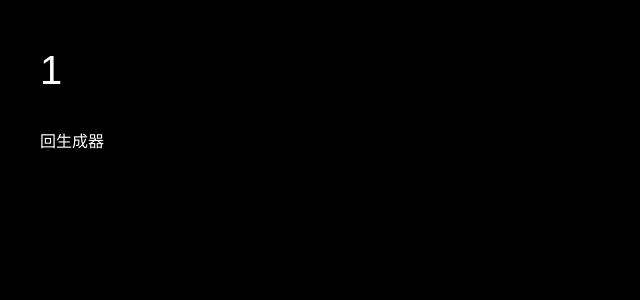
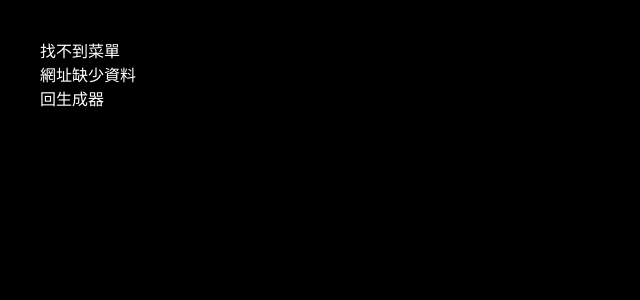
Before and after one commit to lm88219-creator/menu-generator, a Next.js app: page /menu/1 in a window 1280 px wide. Shown: the top 300 px of the page, without its empty margins (0-640 px from the left). Built offline with nearby package versions, Linux system fonts and the light colour scheme.

Commit message:
fix menu name route param

```diff
--- a/app/menu/[name]/page.tsx
+++ b/app/menu/[name]/page.tsx
@@ -1,18 +1,23 @@
 "use client";
 
+import Link from "next/link";
 import { useEffect, useMemo, useState } from "react";
-import Link from "next/link";
+import { useParams } from "next/navigation";
 
 type MenuItem = {
   name: string;
   price: string;
 };
 
-export default function MenuPage({ params }: { params: { name: string } }) {
+export default function MenuPage() {
+  const params = useParams();
+  const rawName = params?.name;
+  const restaurant = Array.isArray(rawName)
+    ? decodeURIComponent(rawName[0] ?? "")
+    : decodeURIComponent(rawName ?? "");
+
   const [menuText, setMenuText] = useState("");
   const [loaded, setLoaded] = useState(false);
-
-  const restaurant = decodeURIComponent(params.name);
 
   useEffect(() => {
     const p = new URLSearchParams(window.location.search);
@@ -27,6 +32,10 @@
       .filter(Boolean)
       .map((l) => {
         const parts = l.split(/\s+/);
+        if (parts.length < 2) {
+          return { name: l, price: "" };
+        }
+
         return {
           name: parts.slice(0, -1).join(" "),
           price: parts[parts.length - 1],
@@ -34,7 +43,41 @@
       });
   }, [menuText]);
 
-  if (!loaded) return <div>載入中...</div>;
+  if (!loaded) {
+    return (
+      <main
+        style={{
+          minHeight: "100vh",
+          background: "black",
+          color: "white",
+          display: "flex",
+          alignItems: "center",
+          justifyContent: "center",
+          fontFamily: "Arial",
+        }}
+      >
+        載入中...
+      </main>
+    );
+  }
+
+  if (!restaurant || !menuText) {
+    return (
+      <main
+        style={{
+          minHeight: "100vh",
+          background: "black",
+          color: "white",
+          padding: 40,
+          fontFamily: "Arial",
+        }}
+      >
+        <h1>找不到菜單</h1>
+        <p>網址缺少資料</p>
+        <Link href="/">回生成器</Link>
+      </main>
+    );
+  }
 
   return (
     <main
@@ -46,10 +89,10 @@
         fontFamily: "Arial",
       }}
     >
-      <h1 style={{ fontSize: 40 }}>{restaurant}</h1>
+      <h1 style={{ fontSize: 40, marginBottom: 30 }}>{restaurant}</h1>
 
-      <div style={{ marginTop: 30 }}>
-        {items.map((i, idx) => (
+      <div>
+        {items.map((item, idx) => (
           <div
             key={idx}
             style={{
@@ -60,14 +103,16 @@
               fontSize: 20,
             }}
           >
-            <span>{i.name}</span>
-            <span>{i.price}</span>
+            <span>{item.name}</span>
+            <span>{item.price}</span>
           </div>
         ))}
       </div>
 
       <div style={{ marginTop: 30 }}>
-        <Link href="/">回生成器</Link>
+        <Link href="/" style={{ color: "#7ab8ff" }}>
+          回生成器
+        </Link>
       </div>
     </main>
   );
```
